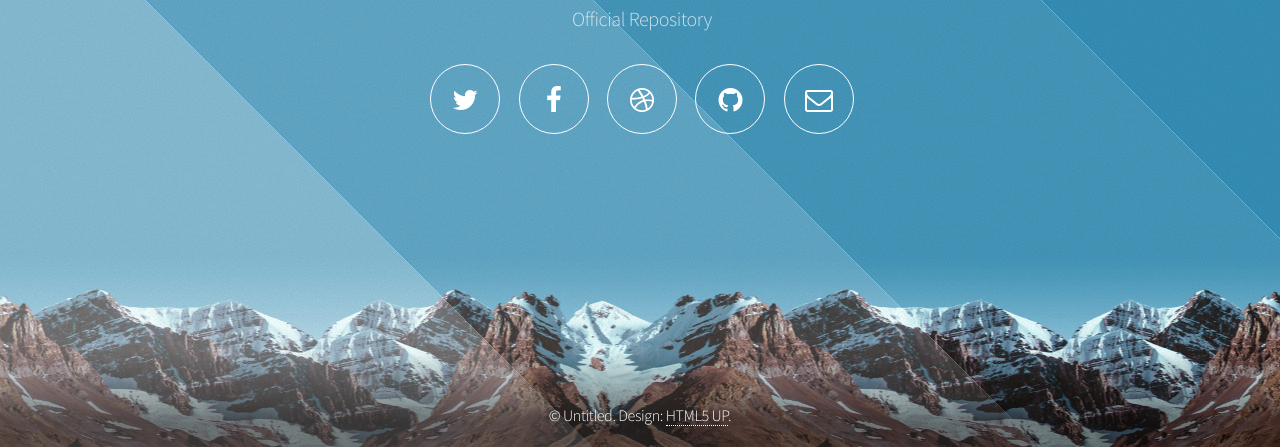
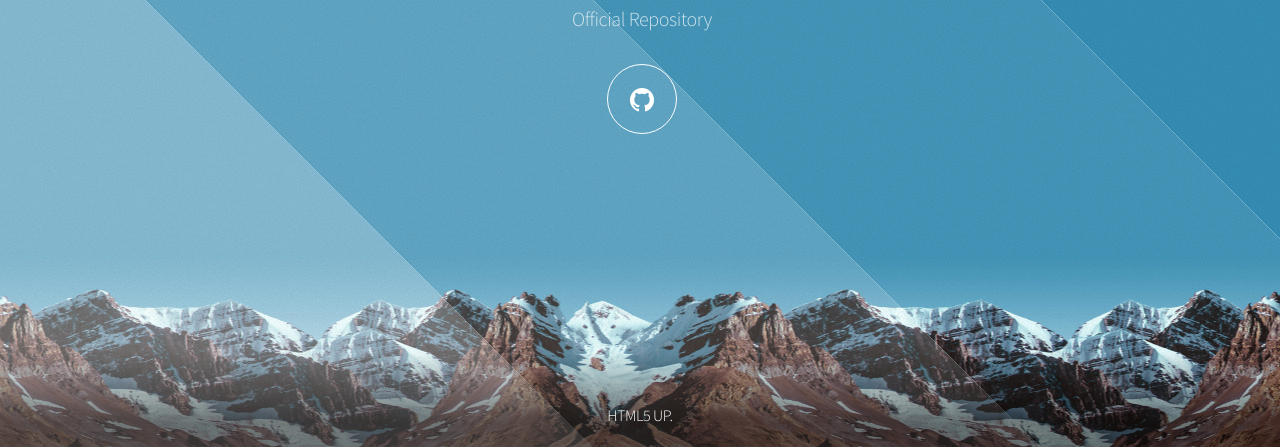
Before and after one commit to RaggedBlade/RaggedBlade.github.io, a plain HTML site: page index.html in a window 1280 px wide. Shown: the part 353-800 px from the top of the page. Drawn offline with Linux system fonts and the light colour scheme.

Commit message:
Revert "look another commit"
This reverts commit ab376e5916709c4698e0f295665dd318b3482ee2.

```diff
--- a/index.html
+++ b/index.html
@@ -26,18 +26,14 @@
 						<p>Official Repository</p>
 						<nav>
 							<ul>
-								<li><a href="#" class="icon fa-twitter"><span class="label">Twitter</span></a></li>
-								<li><a href="#" class="icon fa-facebook"><span class="label">Facebook</span></a></li>
-								<li><a href="#" class="icon fa-dribbble"><span class="label">Dribbble</span></a></li>
 								<li><a href="#" class="icon fa-github"><span class="label">Github</span></a></li>
-								<li><a href="#" class="icon fa-envelope-o"><span class="label">Email</span></a></li>
 							</ul>
 						</nav>
 					</header>
 
 				<!-- Footer -->
 					<footer id="footer">
-						<span class="copyright">&copy; Untitled. Design: <a href="http://html5up.net">HTML5 UP</a>.</span>
+						<span class=Design: <a href="http://html5up.net">HTML5 UP</a>.</span>
 					</footer>
 
 			</div>
```
